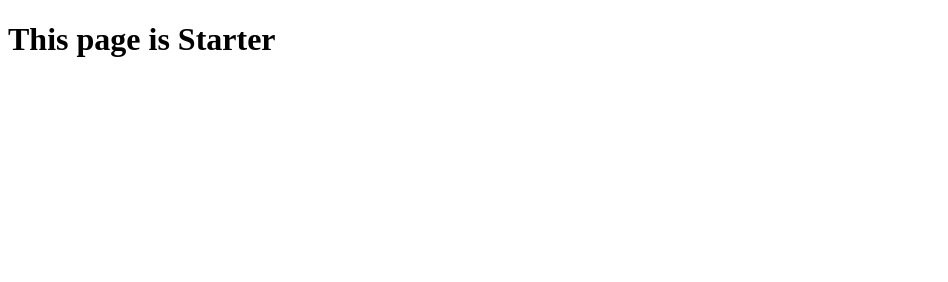
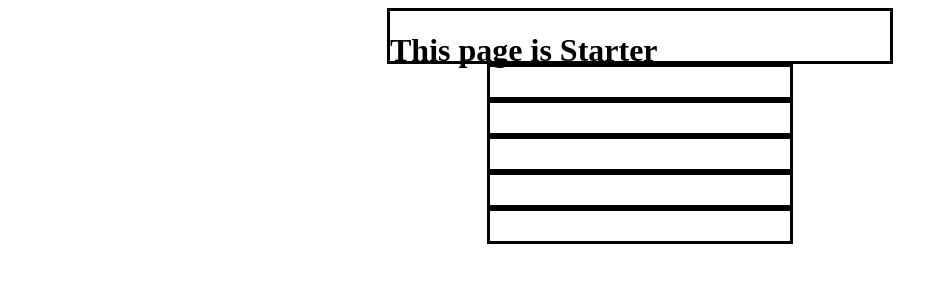
Before and after one commit to devtlh/StepOneStep2024, a plain HTML site: page index.html in a window 1280 px wide. Shown: the whole page, without its empty margins (0-948 px from the left). Drawn offline with Linux system fonts and the light colour scheme.

Commit message:
styles dosyası oluşturuldu

```diff
--- a/index.html
+++ b/index.html
@@ -3,6 +3,7 @@
     <head lang="tr">
         <title>New Year New Page</title>
         <meta charset="UTF-8">
+        <link rel="stylesheet" href="styles.css">
 
 
     </head>
--- /dev/null
+++ b/styles.css
@@ -0,0 +1,37 @@
+header{
+    border-style: solid;
+    width: 500px;
+    height: 50px;
+    margin: auto;
+    padding: auto;
+}
+nav{
+    border-style: solid;
+    width: 300px;
+    height: 30px;
+    margin: auto;
+}
+section{
+    border-style: solid;
+    width: 300px;
+    height: 30px;
+    margin: auto;
+}
+article{
+    border-style: solid;
+    width: 300px;
+    height: 30px;
+    margin: auto;
+}
+aside{
+    border-style: solid;
+    width: 300px;
+    height: 30px;
+    margin: auto;
+}
+footer{
+    border-style: solid;
+    width: 300px;
+    height: 30px;
+    margin: auto;
+}
```
